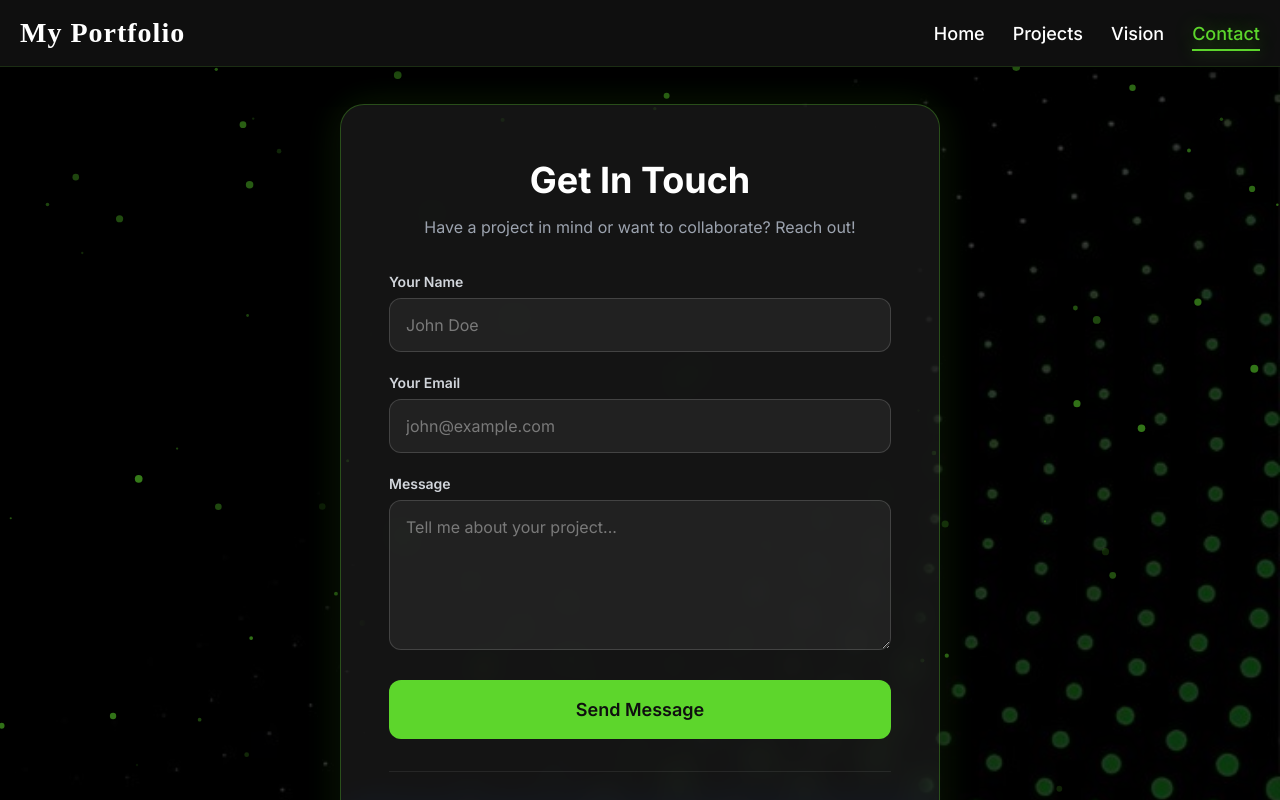
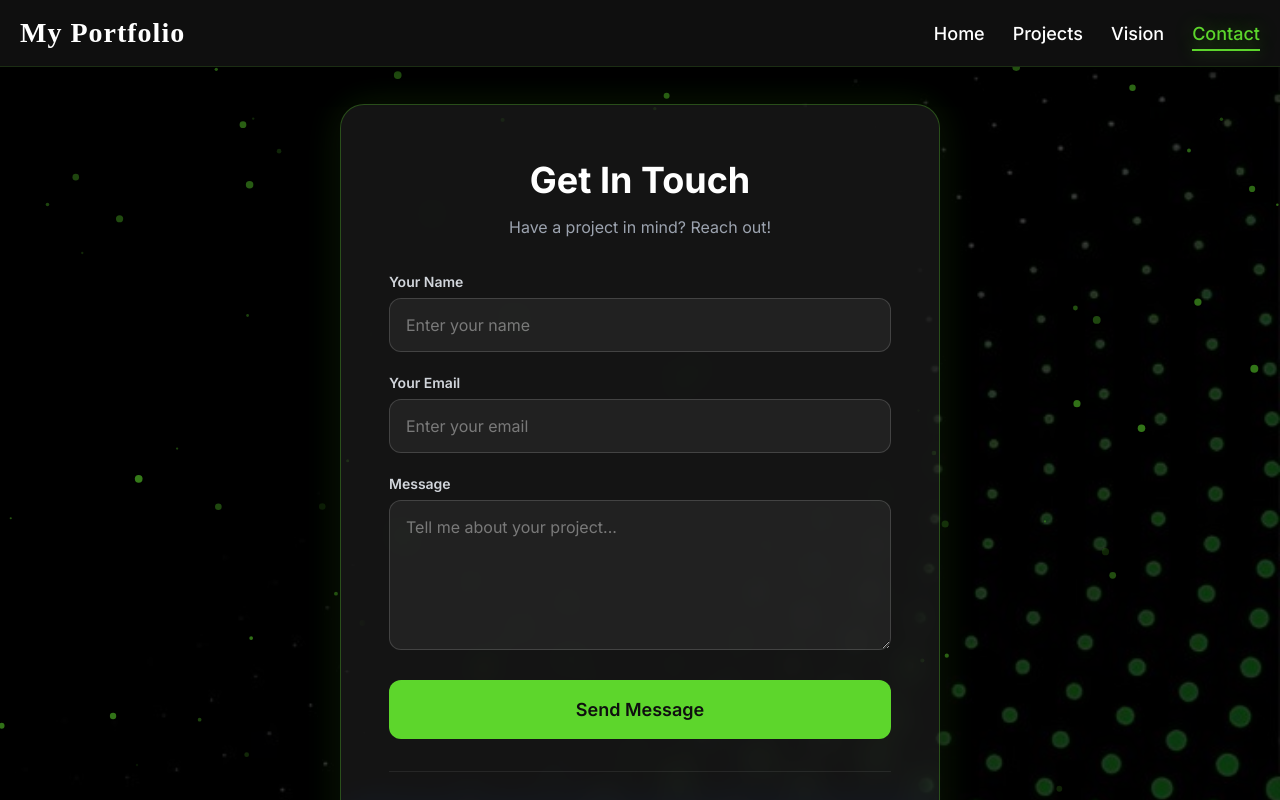
Before and after one commit to Alexinthehub/my_portfolio_frontend, a React (Vite) app: page /contact in a window 1280 px wide. Shown: the top 800 px of the page. Built offline with nearby package versions, Linux system fonts and the light colour scheme; no server answers; a web font is replaced by a local one.

Commit message:
update: contact page placeholders and subtitle text

```diff
--- a/src/pages/Contact.jsx
+++ b/src/pages/Contact.jsx
@@ -112,10 +112,10 @@ const Contact = () => {
         position: 'relative',
         zIndex: 3,
         minHeight: '100vh',
+        width: '100%',
         display: 'flex',
         flexDirection: 'column',
         padding: '40px 20px 0',
-        width: '100%',
         boxSizing: 'border-box',
         flex: 1,
       }}>
@@ -141,7 +141,7 @@ const Contact = () => {
                 fontSize: '16px',
                 color: '#9CA3AF'
               }}>
-                Have a project in mind or want to collaborate? Reach out!
+                Have a project in mind? Reach out!
               </p>
             </div>
 
@@ -163,7 +163,7 @@ const Contact = () => {
                   onChange={handleChange}
                   required
                   className="contact-input"
-                  placeholder="John Doe"
+                  placeholder="Enter your name"
                   disabled={submitting}
                 />
               </div>
@@ -185,7 +185,7 @@ const Contact = () => {
                   onChange={handleChange}
                   required
                   className="contact-input"
-                  placeholder="john@example.com"
+                  placeholder="Enter your email"
                   disabled={submitting}
                 />
               </div>
```
